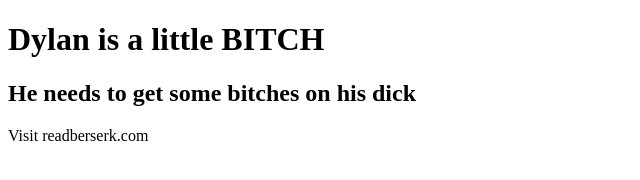
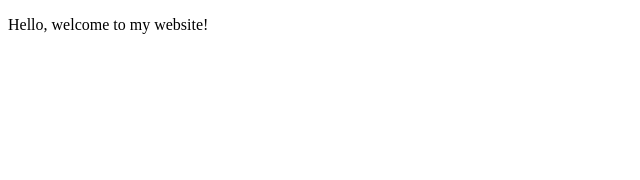
Before and after one commit to zrandolph977/zrandolph977.github.io, a plain HTML site: page index.html in a window 1280 px wide. Shown: the whole page, without its empty margins (0-640 px from the left). Drawn offline with Linux system fonts and the light colour scheme.

Commit message:
Update index.html
Showed Dylan how github works.

```diff
--- a/index.html
+++ b/index.html
@@ -1,9 +1,6 @@
 <!DOCTYPE html>
 <html>
     <body>
-        <h1>Dylan is a little BITCH</h1>
-        <h2>He needs to get some bitches on his dick</h2>
-        <p>Visit readberserk.com</p>
-        <a href="https://readberserk.com/"></a>
+        <p>Hello, welcome to my website!</p>
     </body>
 </html>
```
